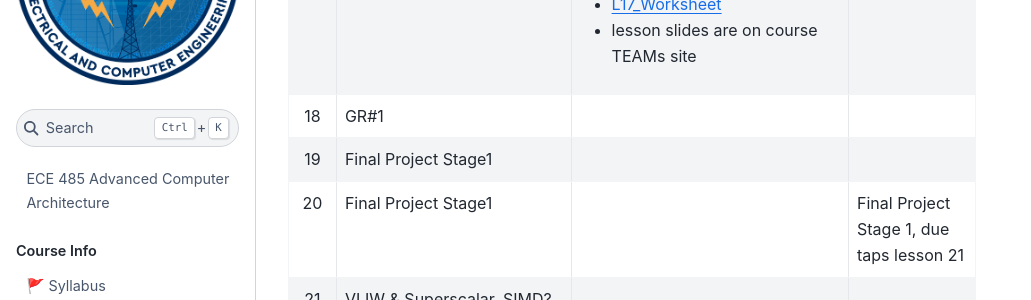
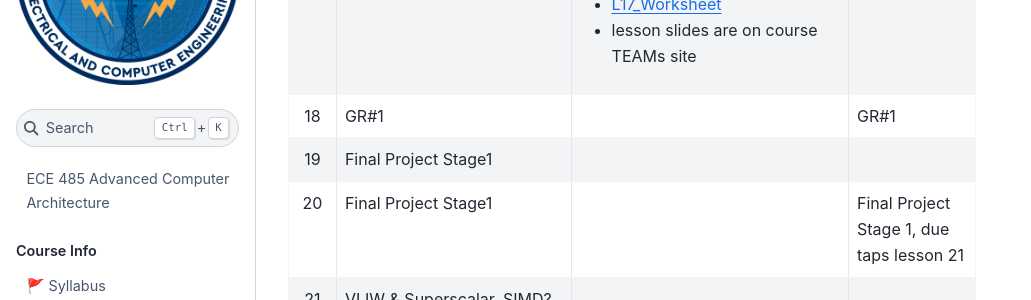
Before and after one commit to USAFA-ECE/ece485, a Jupyter Book: the page built from book/schedule.md, in a window 1280 px wide and 900 px high, scrolled down 3343 px. Shown: the part 154-454 px from the top of the window, without its empty margins (0-1031 px from the left). Built offline with Jupyter Book 1.0.4 settings and Sphinx 7.4.7 and the Sphinx Book theme 1.1.4, drawn with Linux system fonts in a browser that asks for light colours.

Commit message:
Update schedule.md

```diff
--- a/book/schedule.md
+++ b/book/schedule.md
@@ -24,7 +24,7 @@ This schedule is subject to change as appropriate.
 | 15  | Overcoming Hazards - Dynamic Scheduling & Tomasulo's Algorithm  | <ul><li> CPH14 due 0800 </li><li>read 3.5 </li><li> [Efficient Multiple Arithmetic Units](handouts/MultipleArithmeticUnits.pdf) </li><li> [L14_Worksheet](handouts/L14_Worksheet.docx) </li><li> [L15_Worksheet](handouts/L15_Worksheet.docx) </li><li> [TomasuloExample](handouts/TomasuloExample.pdf) </li><li> [AFIT_Tomasulo](handouts/AFIT_Tomasulo.ppt) </li></ul> |         |
 | 16  | Tomasulo's Algorithm & Dynamic Branch Prediction      | <ul><li> CPH15 due 0800 </li><li> Sorry, no CPH15 this year  </li><li>read 3.3, 3.6  </li><li>lesson slides are on course TEAMs site </li></ul>   |   |
 | 17  | Branch Target Buffers, Speculation                    | <ul><li> CPH17 due 0800 </li><li>read 3.7 - 3.9, 3.12-3.14, 5.8 </li><li>[L17_Worksheet](handouts/L17_Worksheet.docx)</li><li>lesson slides are on course TEAMs site  </li></ul>   |  |
-| 18  | GR#1                                                                 |                      |                                    |         |
+| 18  | GR#1                                  |                      |   GR#1|
 | 19  | Final Project Stage1                              |                      |                   |   [Stage1 Assignment](finalproject/finalprojectstage1.md)       |
 | 20  | Final Project Stage1                              |                      | Final Project Stage 1, due taps lesson 21   |     [Stage1 Assignment](finalproject/finalprojectstage1.md)       |
 | 21  | VLIW & Superscalar, SIMD?   | <ul><li> 4.3 </li><li> [MultiscalarProcessors](handouts/MultiscalarProcessors.pdf)  </li></ul> |     | <ul><li>lesson slides are on course TEAMs site </li></ul> |
```
